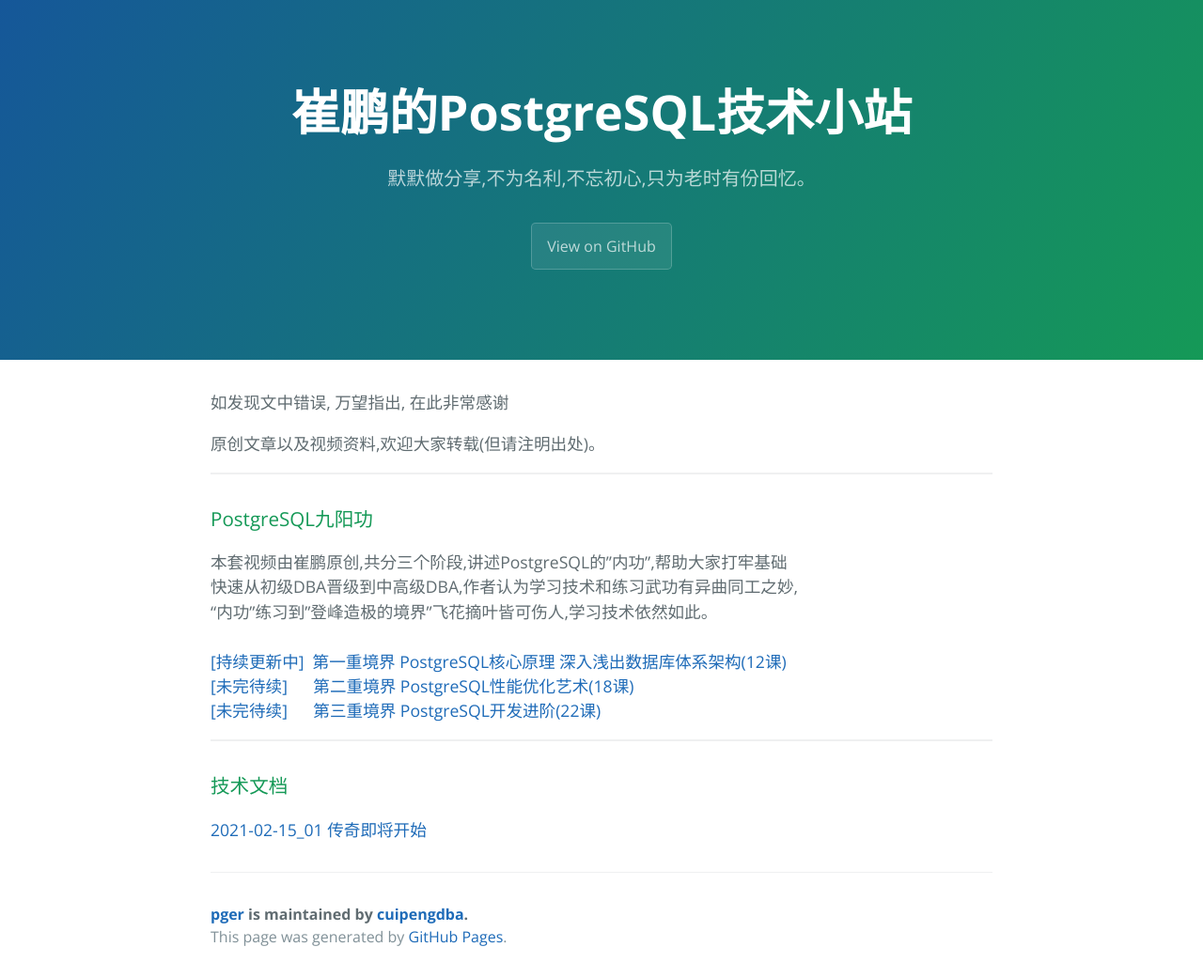
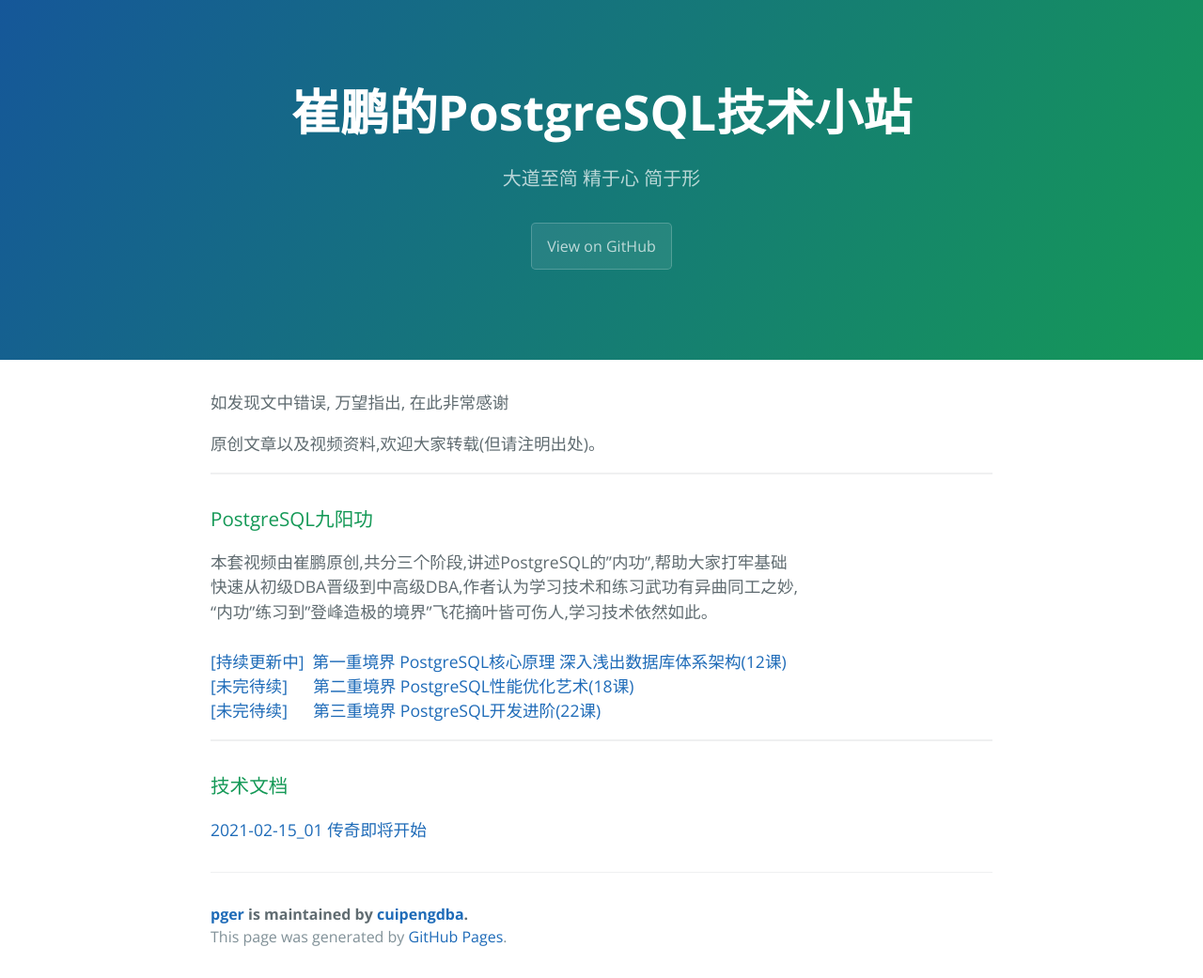
Before and after one commit to cuipengdba/pger, a Jekyll site: the page built from index.md, in a window 1280 px wide. Shown: the whole page at 94% size. Built offline with Jekyll 4.4.1, drawn with Linux system fonts in a browser that asks for light colours; our own code applies the rules of GitHub Pages for plain Markdown files.

Commit message:
Update _config.yml

```diff
--- a/_config.yml
+++ b/_config.yml
@@ -1,5 +1,5 @@
 title: 崔鹏的PostgreSQL技术小站
-description: 默默做分享,不为名利,不忘初心,只为老时有份回忆。
+description: 大道至简 精于心 简于形
 show_downloads: false
 google_analytics:
 theme: jekyll-theme-cayman
```
